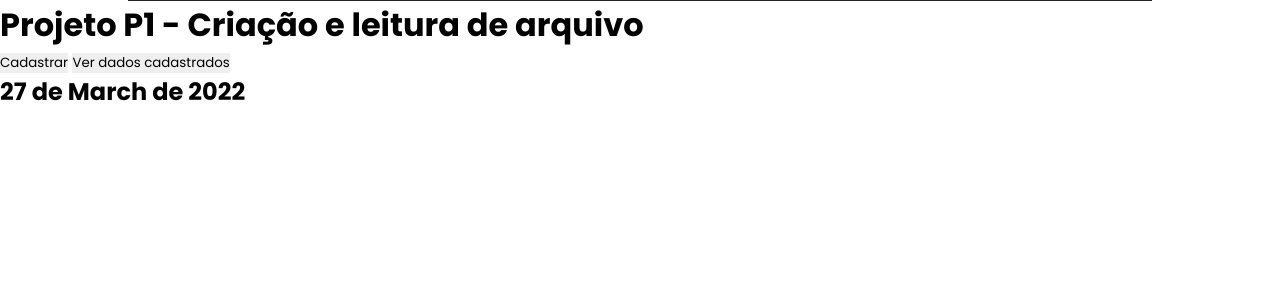
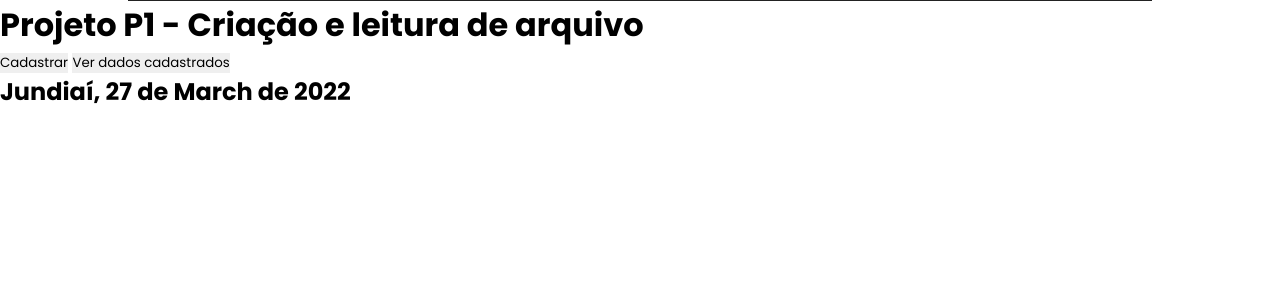
Before and after one commit to brnofranco/createread-php, a PHP site: page / in a window 1280 px wide. Shown: the part 89-389 px from the top of the page. Run offline with PHP 8.4, Linux system fonts and the light colour scheme.

Commit message:
Update index.php
Add Jundiaí to City/Date.

```diff
--- a/index.php
+++ b/index.php
@@ -31,7 +31,7 @@
         <?php
             setlocale(LC_ALL, 'pt_BR', 'pt_BR.utf-8', 'pt_BR.utf-8', 'portuguese');
             date_default_timezone_set('America/Sao_Paulo');
-            echo strftime('%d de %B de %Y', strtotime('today'));
+            echo strftime('Jundiaí, %d de %B de %Y', strtotime('today'));
         ?>
     </h2>
 </body>
```
